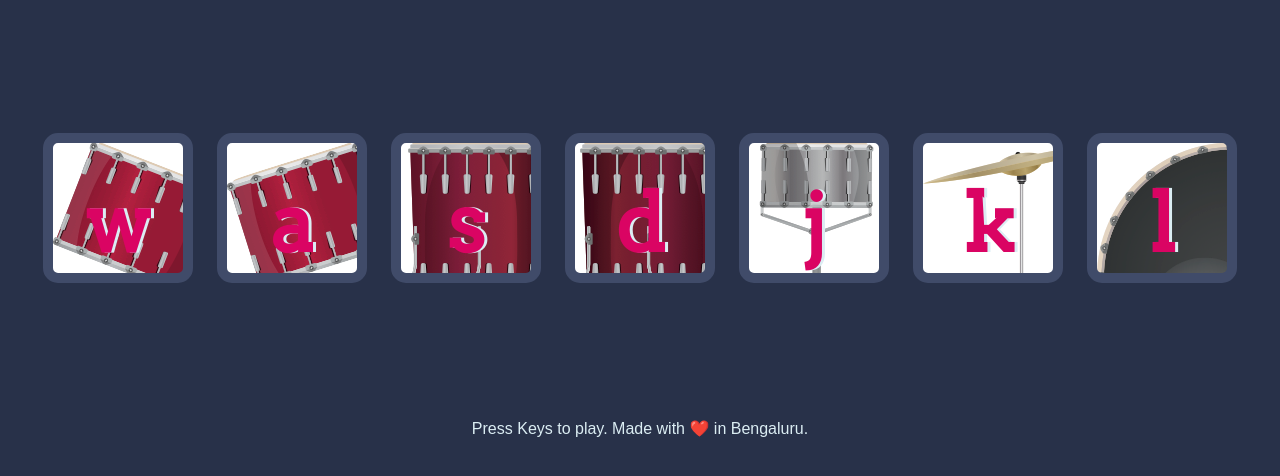
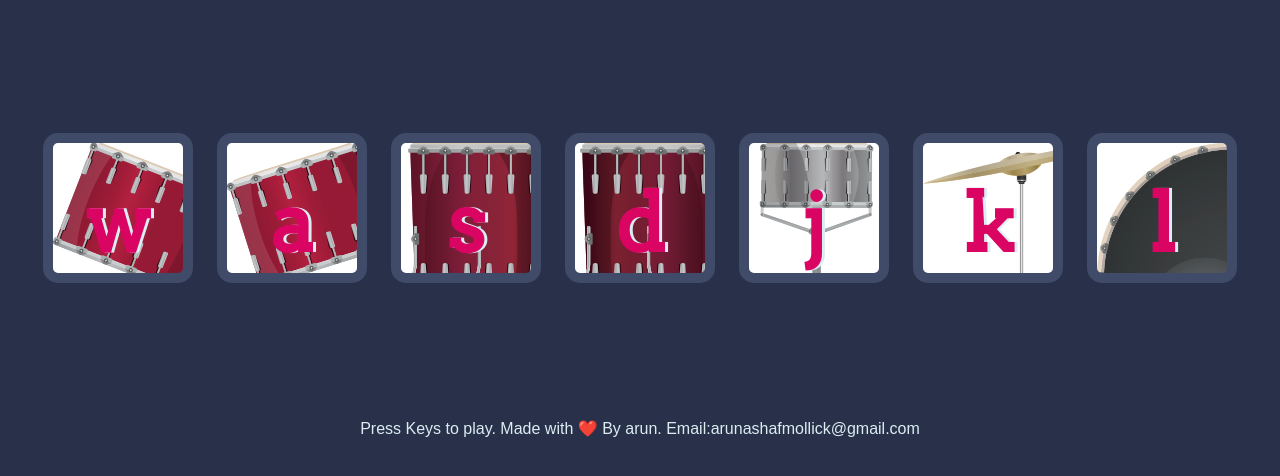
Before and after one commit to ArunashafMollick/drumKit, a plain HTML site: page index.html in a window 1280 px wide. Shown: the part 156-632 px from the top of the page. Drawn offline with Linux system fonts and the light colour scheme.

Commit message:
Update index.html

```diff
--- a/index.html
+++ b/index.html
@@ -19,7 +19,7 @@
     </div>
 
   <footer>
-    Press Keys to play. Made with ❤️ in Bengaluru.
+    Press Keys to play. Made with ❤️ By arun. Email:arunashafmollick@gmail.com
   </footer>
 
   <script type="text/javascript" src="drumkit.js">
```
